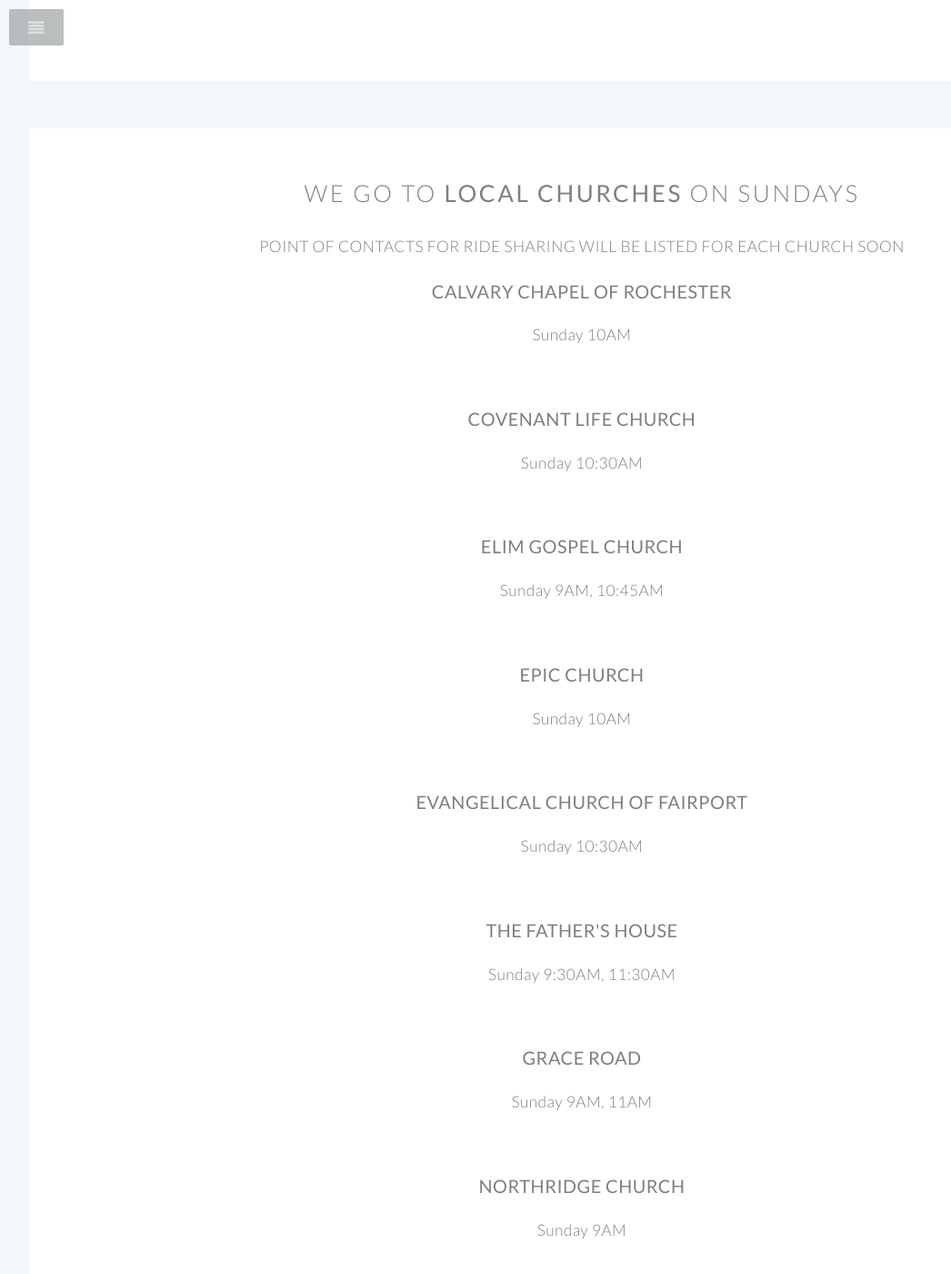
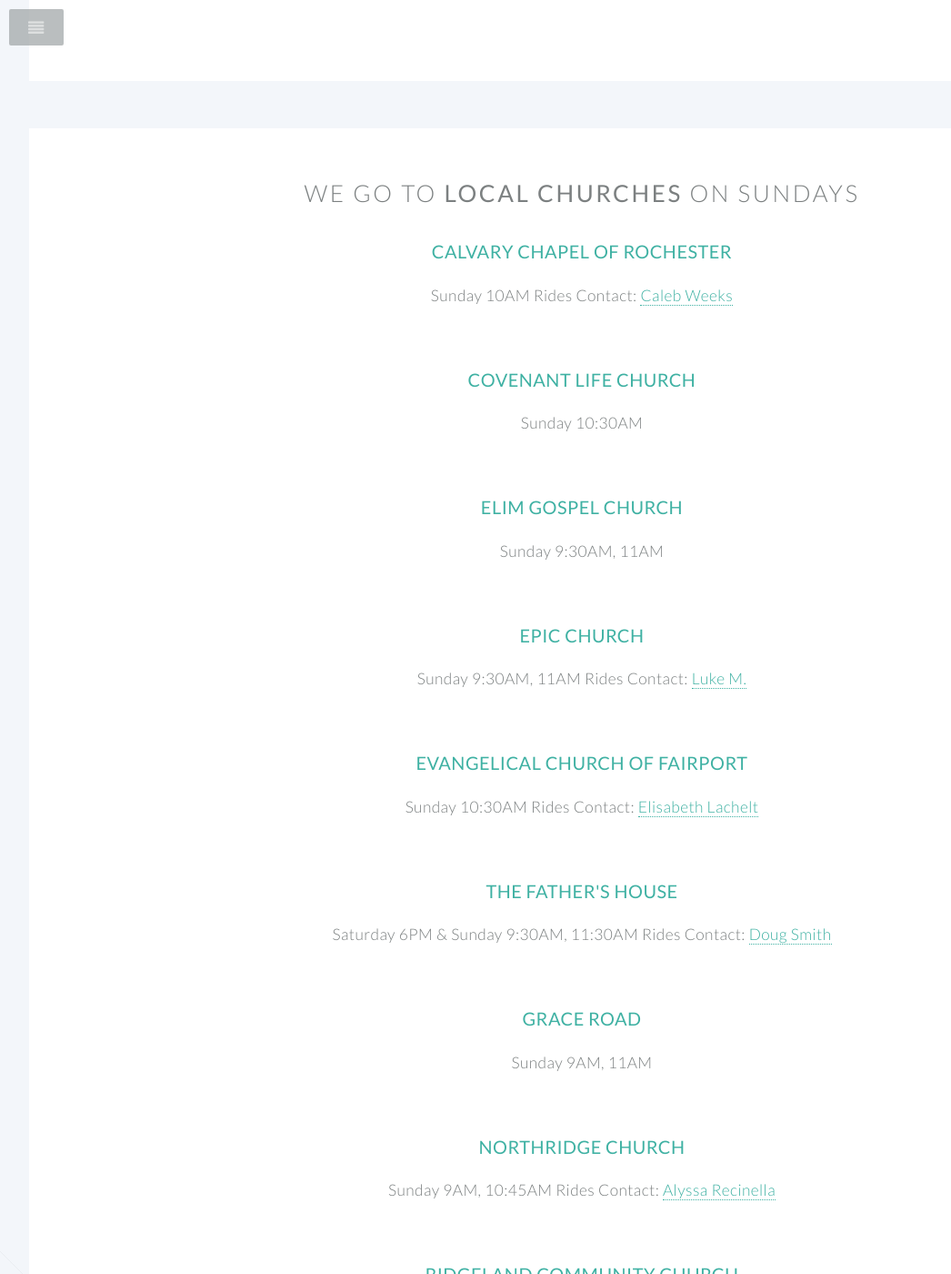
Before and after one commit to RITIVCF/ritivcf.github.io, a Jekyll site: the page built from index.html, in a window 1280 px wide and 1400 px high, scrolled down 4615 px. Shown: the whole window at 91% size, without its empty margins (0-1046 px from the left). Built offline with Jekyll 4.4.1, drawn with Linux system fonts in a browser that asks for light colours.

Commit message:
Updating Church ride contacts

```diff
--- a/_data/localchurches.yaml
+++ b/_data/localchurches.yaml
@@ -1,26 +1,53 @@
 - churchname: Calvary Chapel of Rochester
   time: Sunday 10AM
+  website: "http://calvaryrochester.com/"
+  ridespoc_name: Caleb Weeks
+  ridespoc_email: sxw6685@rit.edu
 
 - churchname: Covenant Life Church
   time: Sunday 10:30AM
+  website: "http://www.covlifechurch.net/"
+  ridespoc_name:
+  ridespoc_email:
 
 - churchname: Elim Gospel Church
-  time: Sunday 9AM, 10:45AM
+  time: Sunday 9:30AM, 11AM
+  website: "http://www.elimgospel.org/"
+  ridespoc_name:
+  ridespoc_email:
 
 - churchname: Epic Church
-  time: Sunday 10AM
+  time: Sunday 9:30AM, 11AM
+  website: "http://www.epicchurchny.com/"
+  ridespoc_name: Luke M.
+  ridespoc_email: ljm3103@rit.edu
 
 - churchname: Evangelical Church of Fairport
   time: Sunday 10:30AM
+  website: "http://www.ecfnet.org/"
+  ridespoc_name: Elisabeth Lachelt
+  ridespoc_email: ekl6218@rit.edu
 
 - churchname: The Father's House
-  time: Sunday 9:30AM, 11:30AM
+  time: Saturday 6PM & Sunday 9:30AM, 11:30AM
+  website: "http://www.tfhny.org/"
+  ridespoc_name: Doug Smith
+  ridespoc_email: doug.smith525@gmail.com
 
 - churchname: Grace Road
   time: Sunday 9AM, 11AM
+  website: "http://www.graceroadchurch.org/"
+  ridespoc_name:
+  ridespoc_email:
 
 - churchname: Northridge Church
-  time: Sunday 9AM
+  time: Sunday 9AM, 10:45AM
+  website: "http://www.northridgerochester.com/"
+  ridespoc_name: Alyssa Recinella
+  ridespoc_email: anr6832@rit.edu
 
 - churchname: Ridgeland Community Church
   time: Sunday 10AM
+  website: "http://www.ridgelandchurch.org/"
+  ridespoc_name:
+  ridespoc_email:
--- a/_includes/localchurches.html
+++ b/_includes/localchurches.html
@@ -2,7 +2,6 @@
 
     <header class="major">
         <h2>We go to <strong>Local Churches</strong> on Sundays</h2>
-	<h4>Point of contacts for ride sharing will be listed for each church soon</h4>
     </header>
     {% for post in site.data.localchurches %}
     {%capture check %}{% cycle '</div>', '' %} {% endcapture %}
@@ -10,11 +9,19 @@
         <div class="6u">
             <section>
                 <header>
+                    {% if post.website %}
+                      <a href="{{ post.website }}" target="_blank">
+                    {% endif %}
                     <h3><strong>{{ post.churchname }}</strong></h3>
+                    {% if post.website %}
+                      </a>
+                    {% endif %}
                 </header>
-                <p>
 		{% if post.time %}
                 {{ post.time }}<br/>
+		{% endif %}
+		{% if post.ridespoc_name %}
+                Rides Contact: <a href="mailto:{{ post.ridespoc_email }}" target="_blank">{{ post.ridespoc_name }}</a><br/>
 		{% endif %}
                 </p>
             </section>
```
